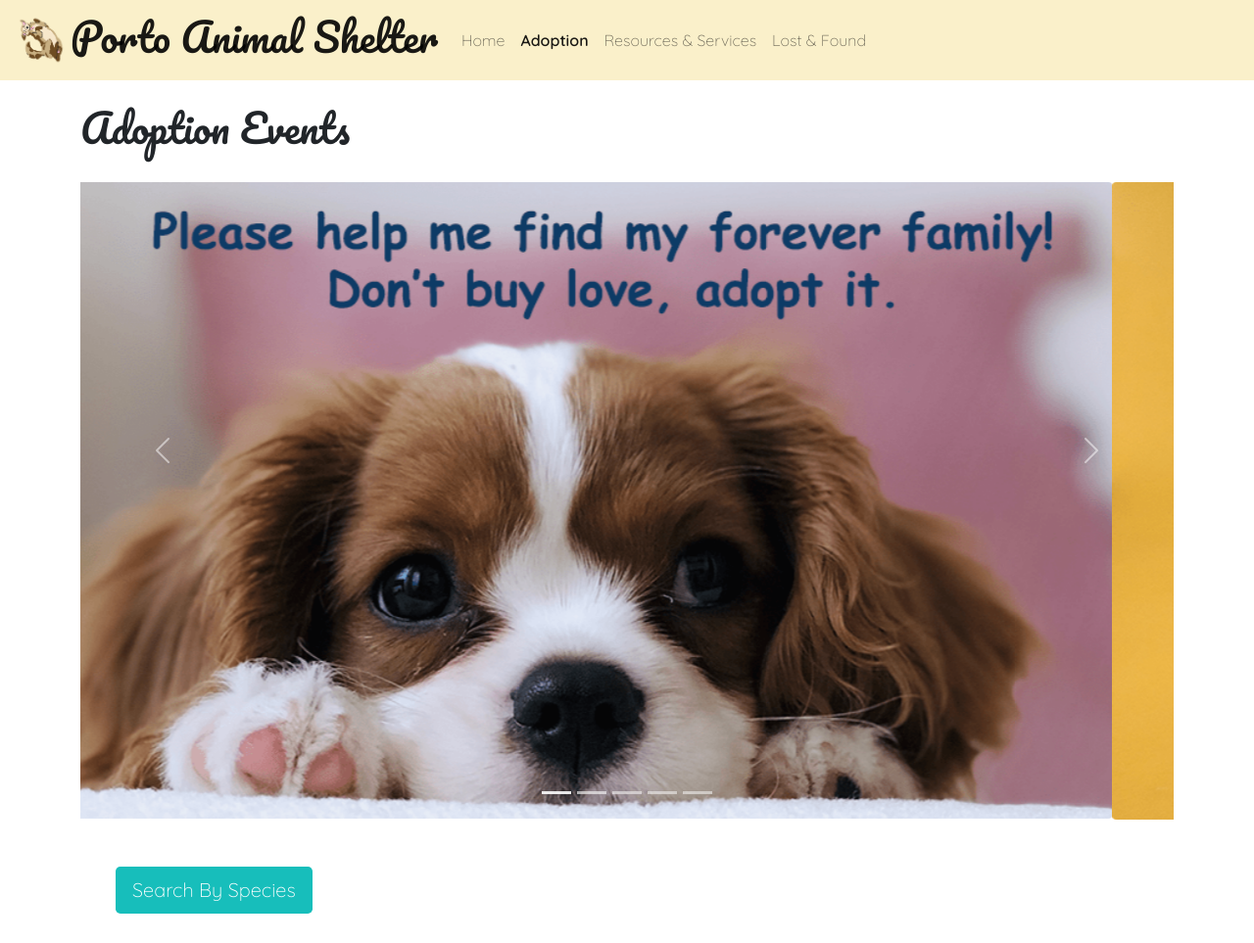
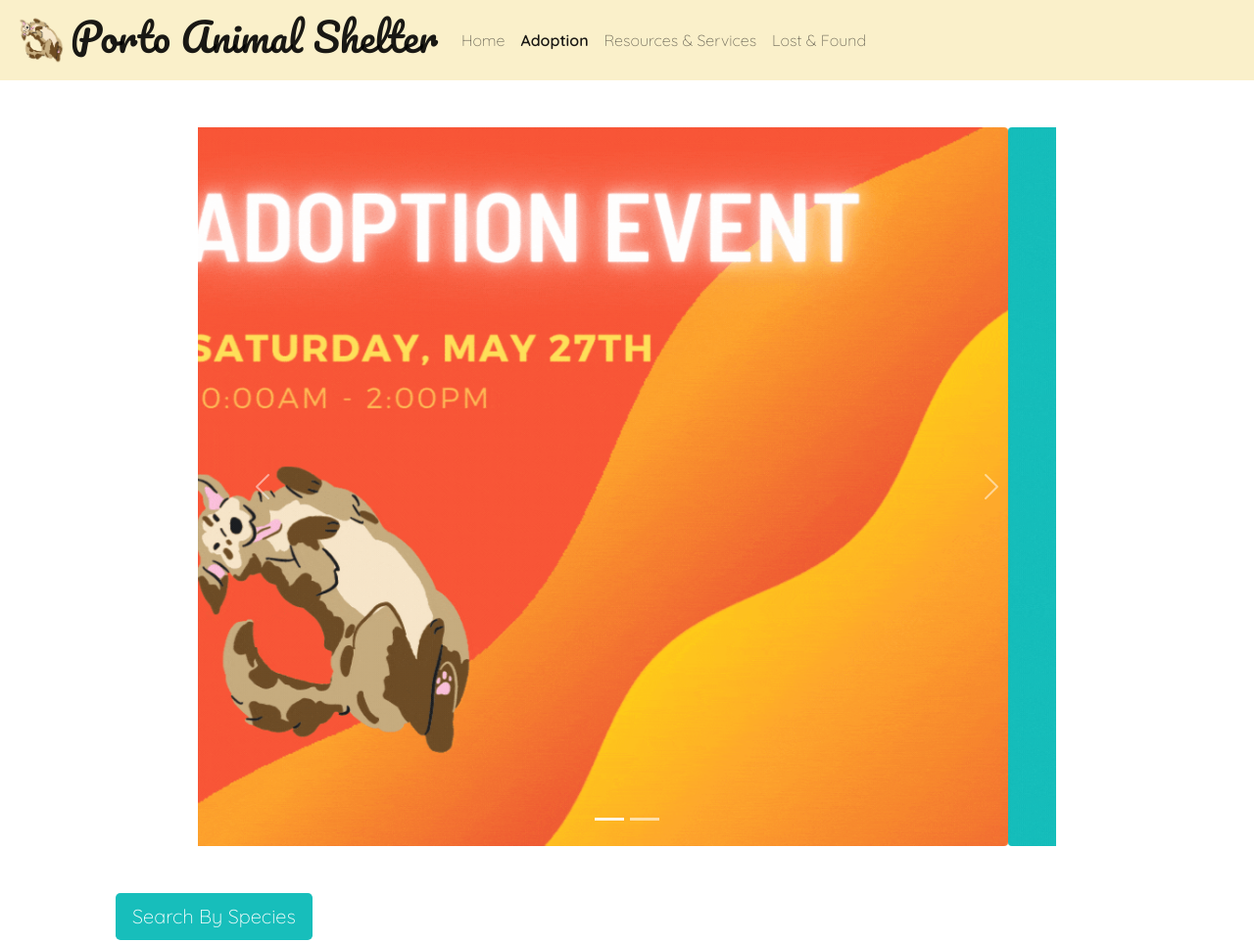
Before and after one commit to tinalr/Animal-Shelter, a website: page adoption.html in a window 1280 px wide. Shown: the top 963 px of the page at 98% size. Drawn offline with nearby package versions, Linux system fonts and the light colour scheme.

Commit message:
adoption carousel replaced imgs w gifs

```diff
--- a/adoption.html
+++ b/adoption.html
@@ -43,21 +43,25 @@
     <!-- END  HEADER -->
 
     <!--BEGIN OF CAROUSEL - EVENTS-->
-    <div class="container">
+    <div class="container mt-5" style="max-width: 900px;">
         <div id="adoptableCarouselAnimals" class="carousel slide" data-bs-ride="carousel">
-            <h1 class="py-4">Adoption Events</h1>
+
             <!-- Indicators -->
             <ol class="carousel-indicators">
                 <li data-bs-target="#adoptableCarouselAnimals" data-bs-slide-to="0" class="active"></li>
                 <li data-bs-target="#adoptableCarouselAnimals" data-bs-slide-to="1"></li>
-                <li data-bs-target="#adoptableCarouselAnimals" data-bs-slide-to="2"></li>
-                <li data-bs-target="#adoptableCarouselAnimals" data-bs-slide-to="3"></li>
-                <li data-bs-target="#adoptableCarouselAnimals" data-bs-slide-to="4"></li>
+
             </ol>
 
            <!-- The slideshow -->
             <div class="carousel-inner">
                 <div class="carousel-item active">
+                    <a href="adoption.html"><img class="mx-auto d-block rounded w-100" src="assets/event.gif" alt="AdoptableDog2"></a>
+                </div>
+                <div class="carousel-item">
+                    <a href="adoption.html"><img class="mx-auto d-block rounded w-100" src="assets/sponsor.gif" alt="AdoptableCat1"></a>
+                </div>
+                <!-- <div class="carousel-item active">
                     <a href="adoption.html"><img class="mx-auto d-block rounded w-100" src="/assets/Carousel-Image_Dog1.png" alt="AdoptableDog1"></a>
                 </div>
                 <div class="carousel-item">
@@ -72,7 +76,7 @@
                 <div class="carousel-item">
                     <a href="adoption.html"><img class="mx-auto d-block rounded w-100" src="/assets/Carousel-Image_Dog4.png" alt="AdoptableDog4"></a>
                 </div>
-            </div>
+            </div> -->
 
             <!-- Left and right controls -->
             <button class="carousel-control-prev" type="button" data-bs-target="#adoptableCarouselAnimals" data-bs-slide="prev">
@@ -85,6 +89,7 @@
             </button>
         </div>
     </div>
+</div>
     <!--END OF CAROUSEL - STRAYS OF THE WEEK-->
 
 
```
Also changed, not shown: assets/event.gif (added), assets/sponsor.gif (added).
